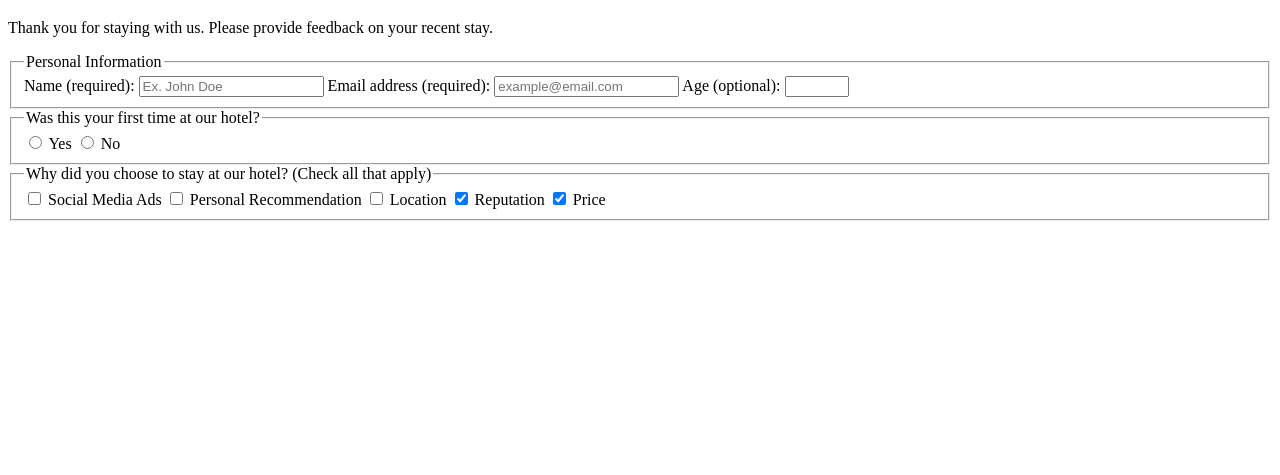
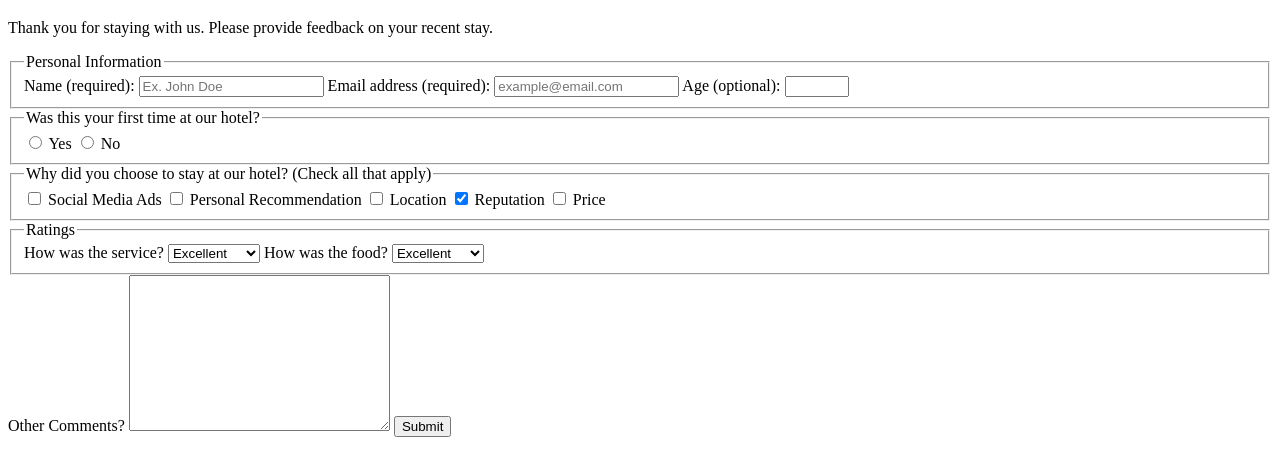
Before and after one commit to Prekshabarjatya/HTML-Projects-Hub, a plain HTML site: page Forms and Tables/build-a-hotel-feedback-form/index.html in a window 1280 px wide. Shown: the part 61-536 px from the top of the page. Drawn offline with Linux system fonts and the light colour scheme.

Commit message:
Update index.html

```diff
--- a/Forms and Tables/build-a-hotel-feedback-form/index.html
+++ b/Forms and Tables/build-a-hotel-feedback-form/index.html
@@ -67,15 +67,39 @@
             value="reputation"
           />
           <label for="reputation">Reputation</label>
-        <input
-            checked
-            type="checkbox"
-            id="price"
-            name="price"
-            value="price"
-          />
+
+          <input type="checkbox" id="price" name="price" value="price" />
           <label for="price">Price</label>
         </fieldset>
+
+        <fieldset>
+          <legend>Ratings</legend>
+
+          <label for="service">How was the service?</label>
+
+          <select name="service" id="service">
+            <option value="poor">Poor</option>
+            <option value="satisfactory">Satisfactory</option>
+            <option value="good">Good</option>
+            <option value="very-good">Very Good</option>
+            <option selected value="excellent">Excellent</option>
+          </select>
+
+          <label for="food">How was the food?</label>
+
+          <select name="food" id="food">
+            <option value="poor">Poor</option>
+            <option value="satisfactory">Satisfactory</option>
+            <option value="good">Good</option>
+            <option value="very-good">Very Good</option>
+            <option selected value="excellent">Excellent</option>
+          </select>
+        </fieldset>
+
+        <label for="comments">Other Comments?</label>
+        <textarea cols="30" rows="10" name="comments" id="comments"></textarea>
+
+    <button type ="submit">Submit</button>
       </form>
     </main>
   </body>
```
